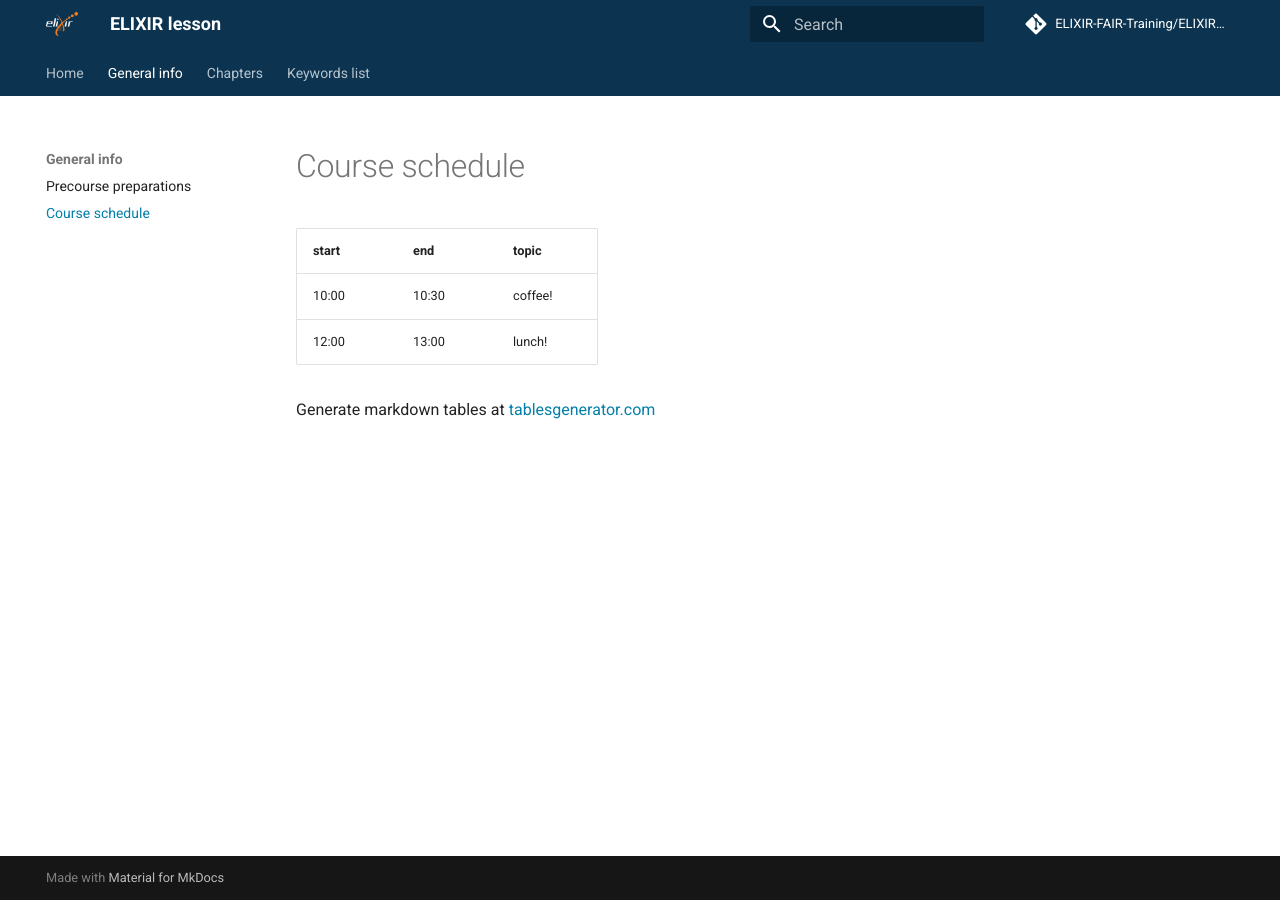
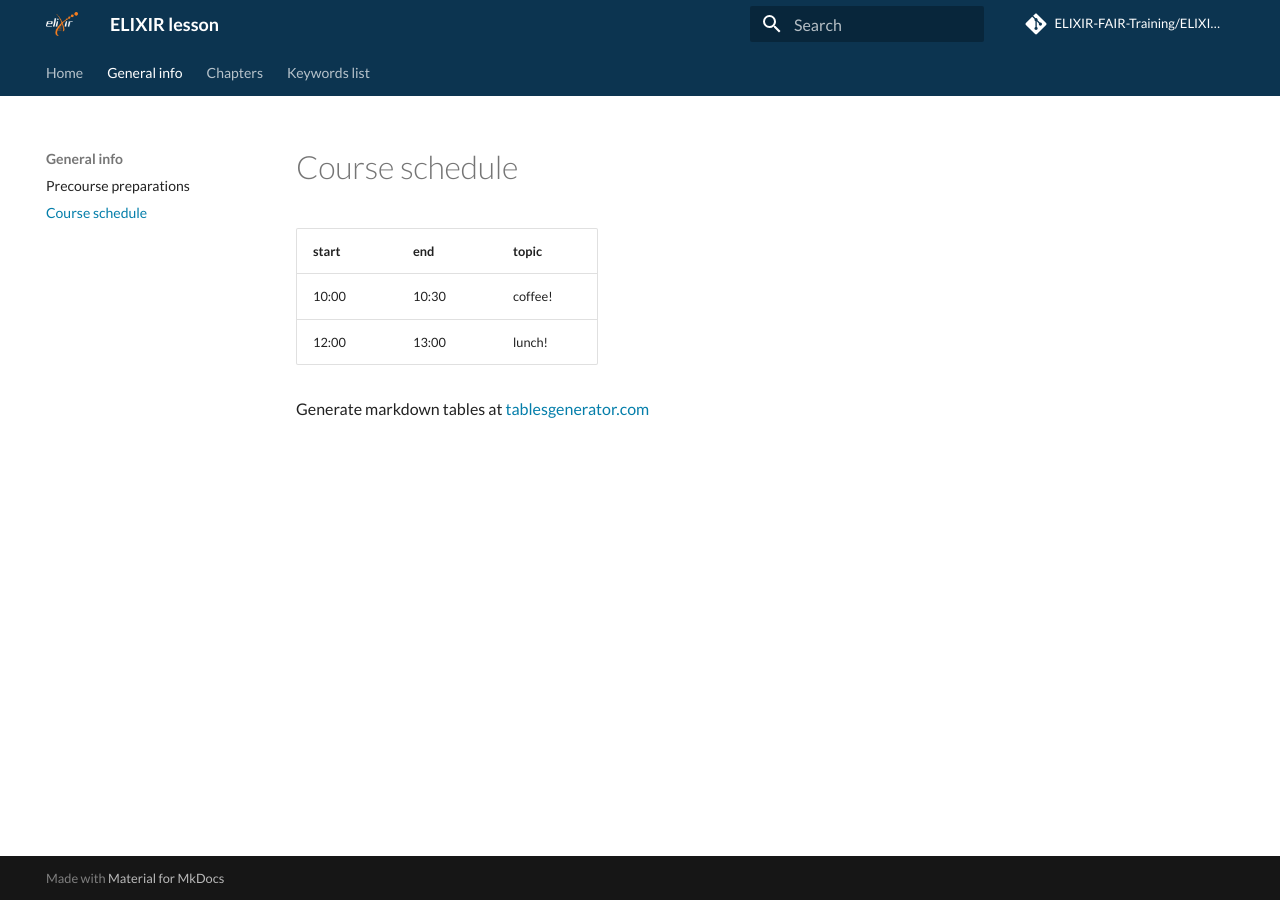
Before and after one commit to elixir-europe-training/ELIXIR-TrP-LessonTemplate-MkDocs, an MkDocs documentation site: the page built from docs/course_schedule.md, in a window 1280 px wide. Built offline with MkDocs 1.6.1 and Material for MkDocs 9.7.7, drawn with Linux system fonts in a browser that asks for light colours; comment, search, counter and statistics services are not loaded.

Commit message:
changes font to elixirs lato

```diff
--- a/mkdocs.yml
+++ b/mkdocs.yml
@@ -15,6 +15,8 @@ theme:
   custom_dir: overrides
   features:
     - navigation.tabs
+  font:
+    text: Lato
 
 # Repository
 repo_name: ELIXIR-FAIR-Training/ELIXIR-lesson-template
```
